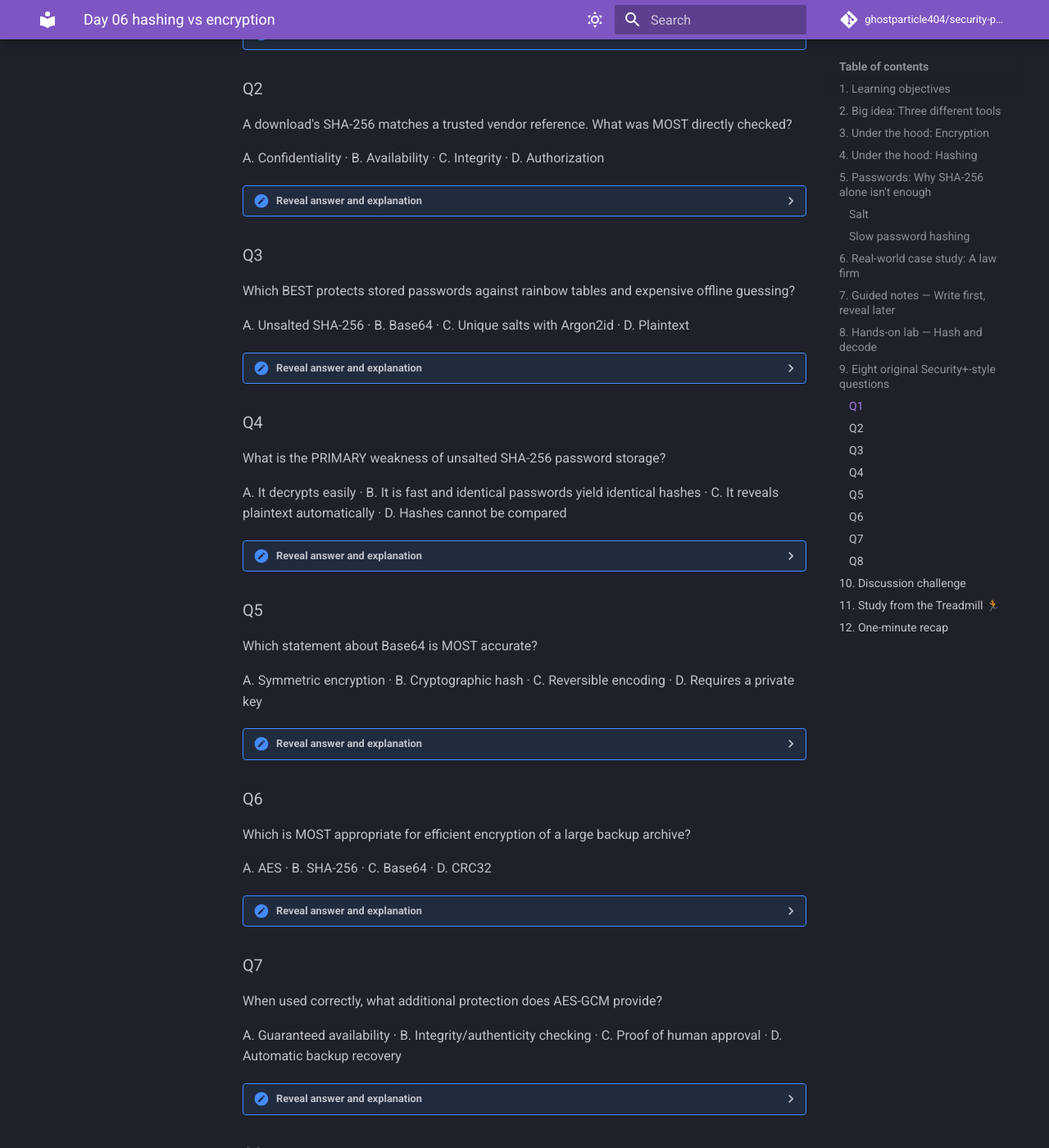
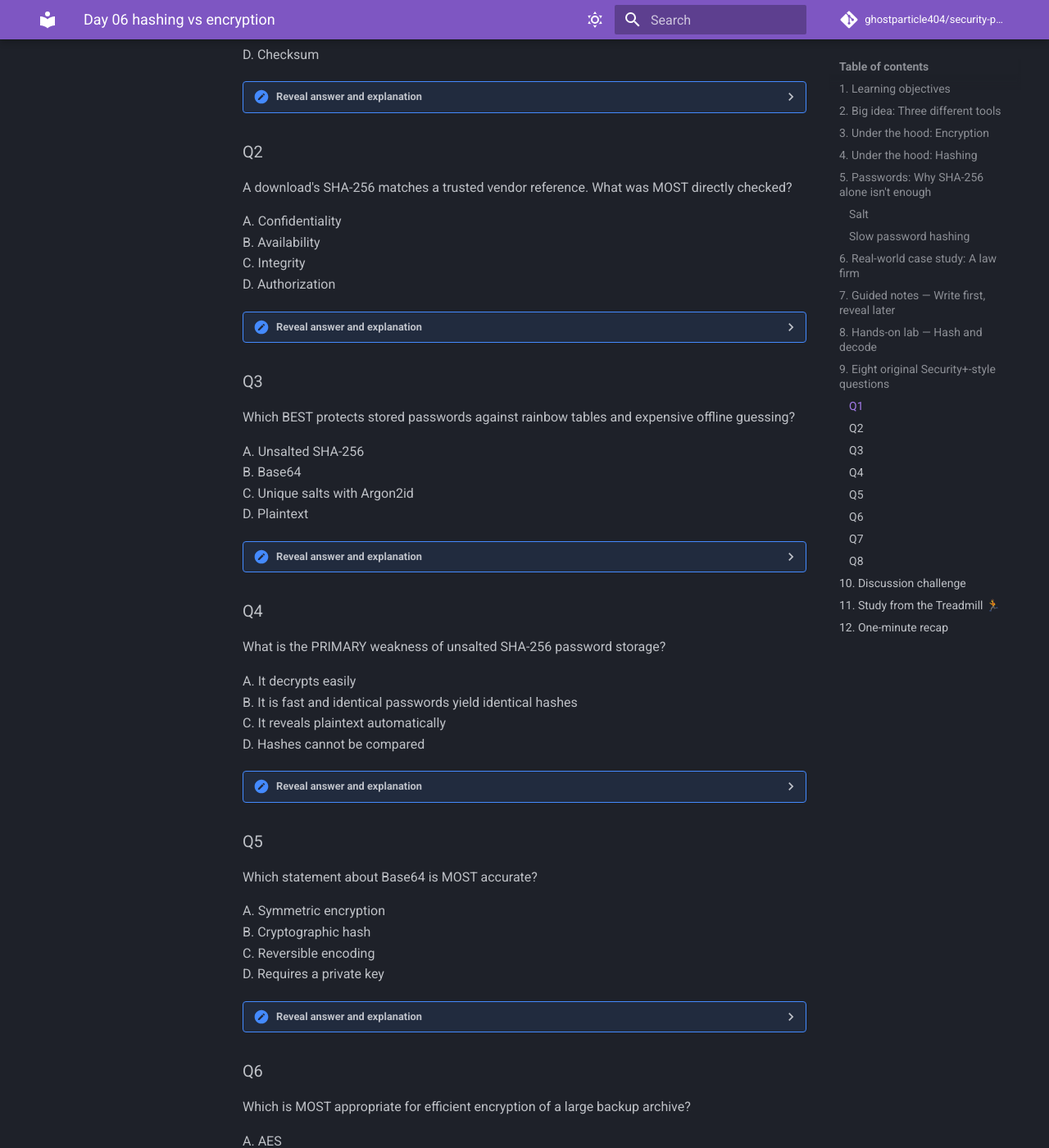
Before and after one commit to ghostparticle404/security-plus-study-academy, an MkDocs documentation site: the page built from docs/week-02/day-06-hashing-vs-encryption.md, in a window 1280 px wide and 1400 px high, scrolled down 5376 px. Shown: the whole window at 82% size. Built offline with MkDocs 1.6.1 and Material for MkDocs 9.7.7, drawn with Linux system fonts in a browser that asks for light colours; comment, search, counter and statistics services are not loaded; some of the changed text lies outside the part shown.

Commit message:
docs: add Security+ Day6 on hashing, encryption, password security, and cryptographic integrity

```diff
--- a/docs/week-02/day-06-hashing-vs-encryption.md
+++ b/docs/week-02/day-06-hashing-vs-encryption.md
@@ -182,7 +182,10 @@ Try each before opening its answer. These are original practice items, not actua
 ### Q1
 Which BEST protects confidential files on a powered-off stolen laptop?
 
-A. SHA-256  ·  B. Full-disk encryption  ·  C. Base64  ·  D. Checksum
+A. SHA-256
+B. Full-disk encryption
+C. Base64
+D. Checksum
 
 <details><summary>Reveal answer and explanation</summary>
 
@@ -193,7 +196,10 @@ A. SHA-256  ·  B. Full-disk encryption  ·  C. Base64  ·  D. Checksum
 ### Q2
 A download's SHA-256 matches a trusted vendor reference. What was MOST directly checked?
 
-A. Confidentiality  ·  B. Availability  ·  C. Integrity  ·  D. Authorization
+A. Confidentiality
+B. Availability
+C. Integrity
+D. Authorization
 
 <details><summary>Reveal answer and explanation</summary>
 
@@ -204,7 +210,10 @@ A. Confidentiality  ·  B. Availability  ·  C. Integrity  ·  D. Authorization
 ### Q3
 Which BEST protects stored passwords against rainbow tables and expensive offline guessing?
 
-A. Unsalted SHA-256  ·  B. Base64  ·  C. Unique salts with Argon2id  ·  D. Plaintext
+A. Unsalted SHA-256
+B. Base64
+C. Unique salts with Argon2id
+D. Plaintext
 
 <details><summary>Reveal answer and explanation</summary>
 
@@ -215,7 +224,10 @@ A. Unsalted SHA-256  ·  B. Base64  ·  C. Unique salts with Argon2id  ·  D. Pl
 ### Q4
 What is the PRIMARY weakness of unsalted SHA-256 password storage?
 
-A. It decrypts easily  ·  B. It is fast and identical passwords yield identical hashes  ·  C. It reveals plaintext automatically  ·  D. Hashes cannot be compared
+A. It decrypts easily
+B. It is fast and identical passwords yield identical hashes
+C. It reveals plaintext automatically
+D. Hashes cannot be compared
 
 <details><summary>Reveal answer and explanation</summary>
 
@@ -226,7 +238,10 @@ A. It decrypts easily  ·  B. It is fast and identical passwords yield identical
 ### Q5
 Which statement about Base64 is MOST accurate?
 
-A. Symmetric encryption  ·  B. Cryptographic hash  ·  C. Reversible encoding  ·  D. Requires a private key
+A. Symmetric encryption
+B. Cryptographic hash
+C. Reversible encoding
+D. Requires a private key
 
 <details><summary>Reveal answer and explanation</summary>
 
@@ -237,7 +252,10 @@ A. Symmetric encryption  ·  B. Cryptographic hash  ·  C. Reversible encoding
 ### Q6
 Which is MOST appropriate for efficient encryption of a large backup archive?
 
-A. AES  ·  B. SHA-256  ·  C. Base64  ·  D. CRC32
+A. AES
+B. SHA-256
+C. Base64
+D. CRC32
 
 <details><summary>Reveal answer and explanation</summary>
 
@@ -248,7 +266,10 @@ A. AES  ·  B. SHA-256  ·  C. Base64  ·  D. CRC32
 ### Q7
 When used correctly, what additional protection does AES-GCM provide?
 
-A. Guaranteed availability  ·  B. Integrity/authenticity checking  ·  C. Proof of human approval  ·  D. Automatic backup recovery
+A. Guaranteed availability
+B. Integrity/authenticity checking
+C. Proof of human approval
+D. Automatic backup recovery
 
 <details><summary>Reveal answer and explanation</summary>
 
@@ -259,7 +280,10 @@ A. Guaranteed availability  ·  B. Integrity/authenticity checking  ·  C. Proof
 ### Q8
 Two employees choose the same password but their stored password hashes differ. What BEST explains this?
 
-A. Different random salts  ·  B. Base64  ·  C. Hash collision  ·  D. Identical unsalted SHA-256
+A. Different random salts
+B. Base64
+C. Hash collision
+D. Identical unsalted SHA-256
 
 <details><summary>Reveal answer and explanation</summary>
 
```
Also changed, not shown: other parts of docs/week-02/day-06-hashing-vs-encryption.md (+6 -5 lines).
